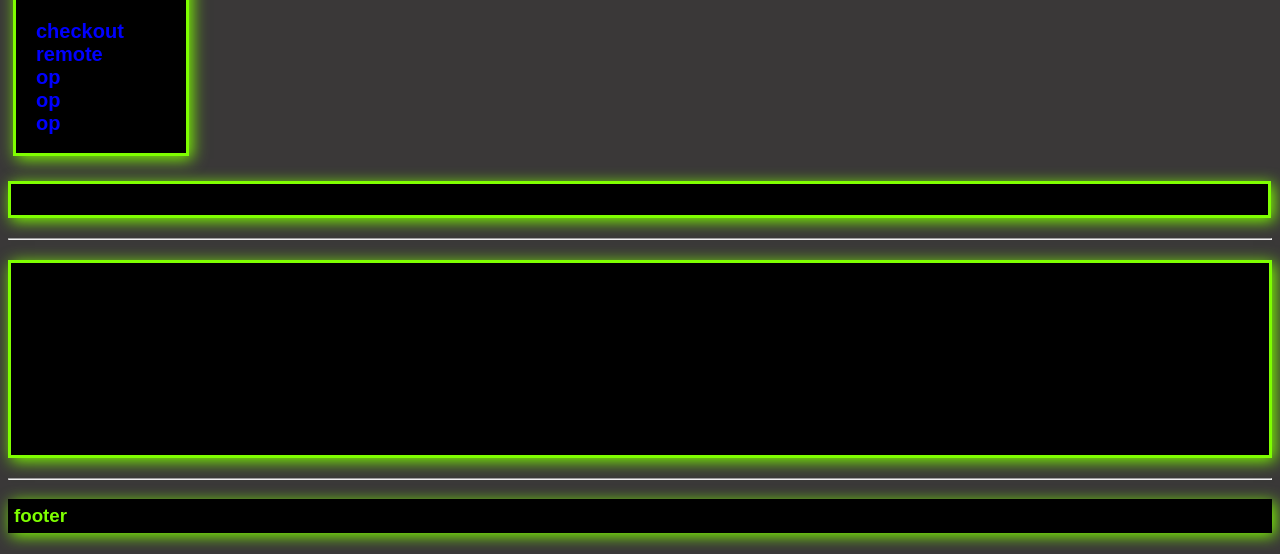
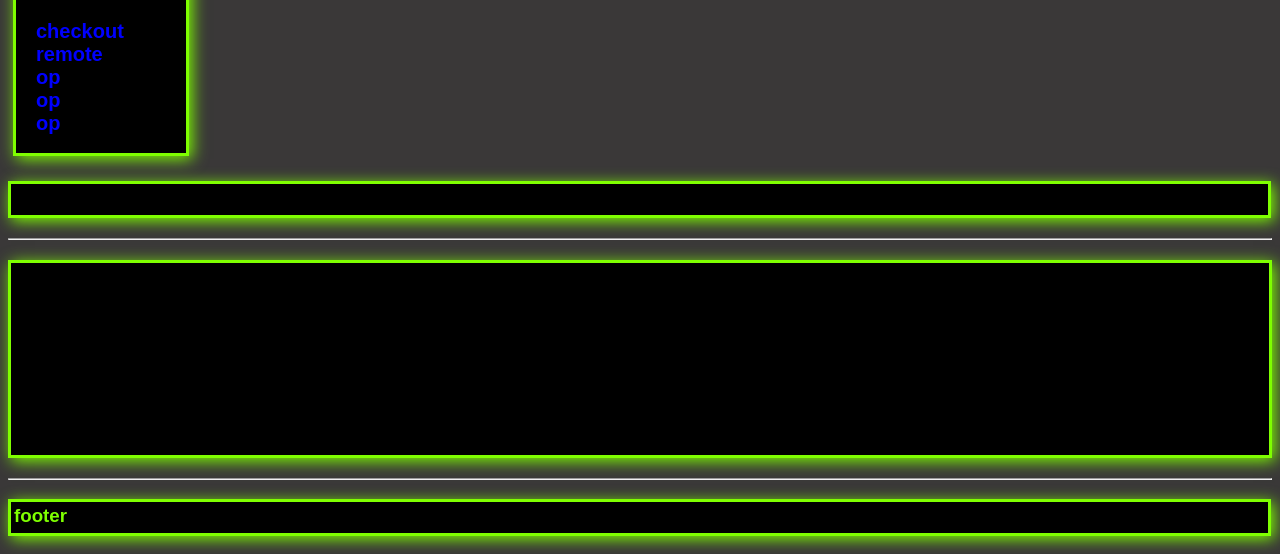
Before and after one commit to github-jira-vsc/hp360, a plain HTML site: page index.html in a window 1280 px wide. Shown: the part 377-931 px from the top of the page. Drawn offline with Linux system fonts and the light colour scheme.

```diff
--- a/estilos.css
+++ b/estilos.css
@@ -73,6 +73,9 @@
 {
     color: chartreuse;
     background-color: rgb(0, 0, 0);
-    padding: 6px;
+    padding: 3px;
     box-shadow: 3px 3px 15px 0px chartreuse;
+    border: 3px solid chartreuse;
+    width: 99%;
+    height: 25px;
 }
```
